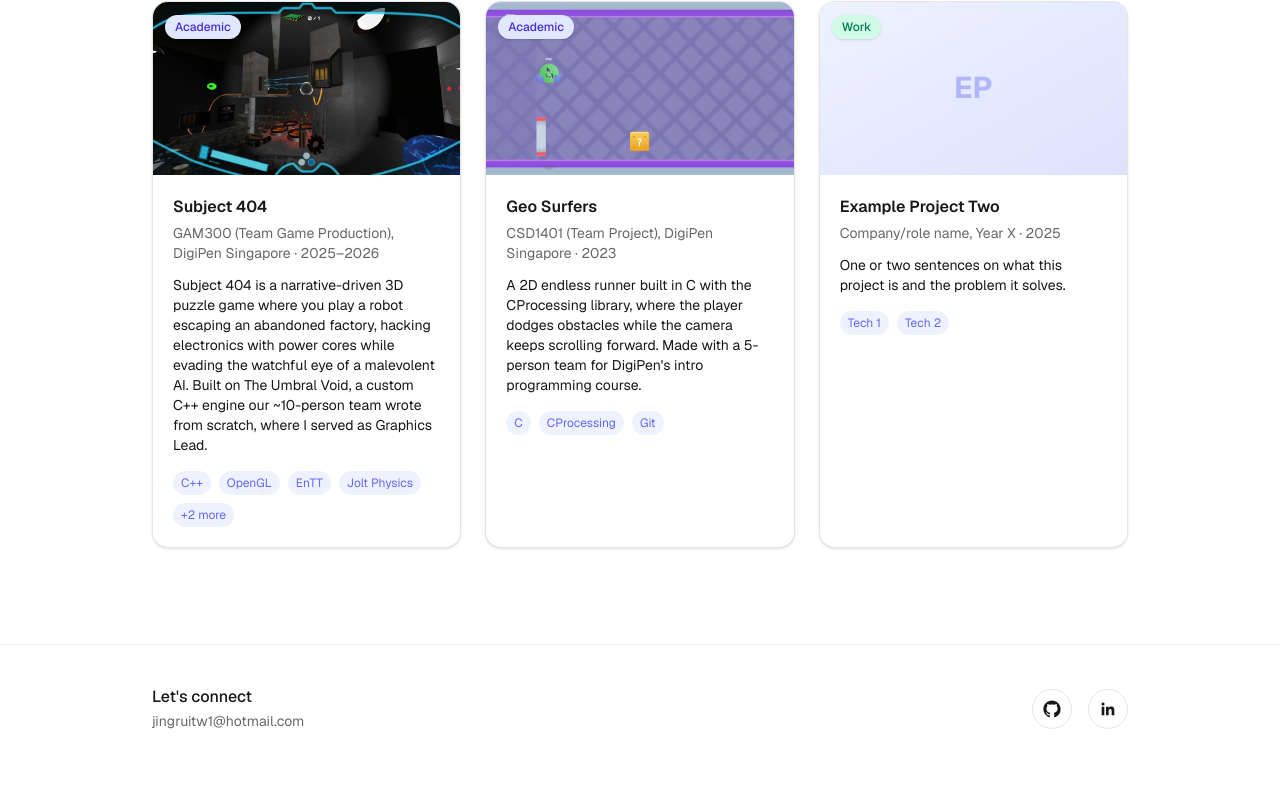
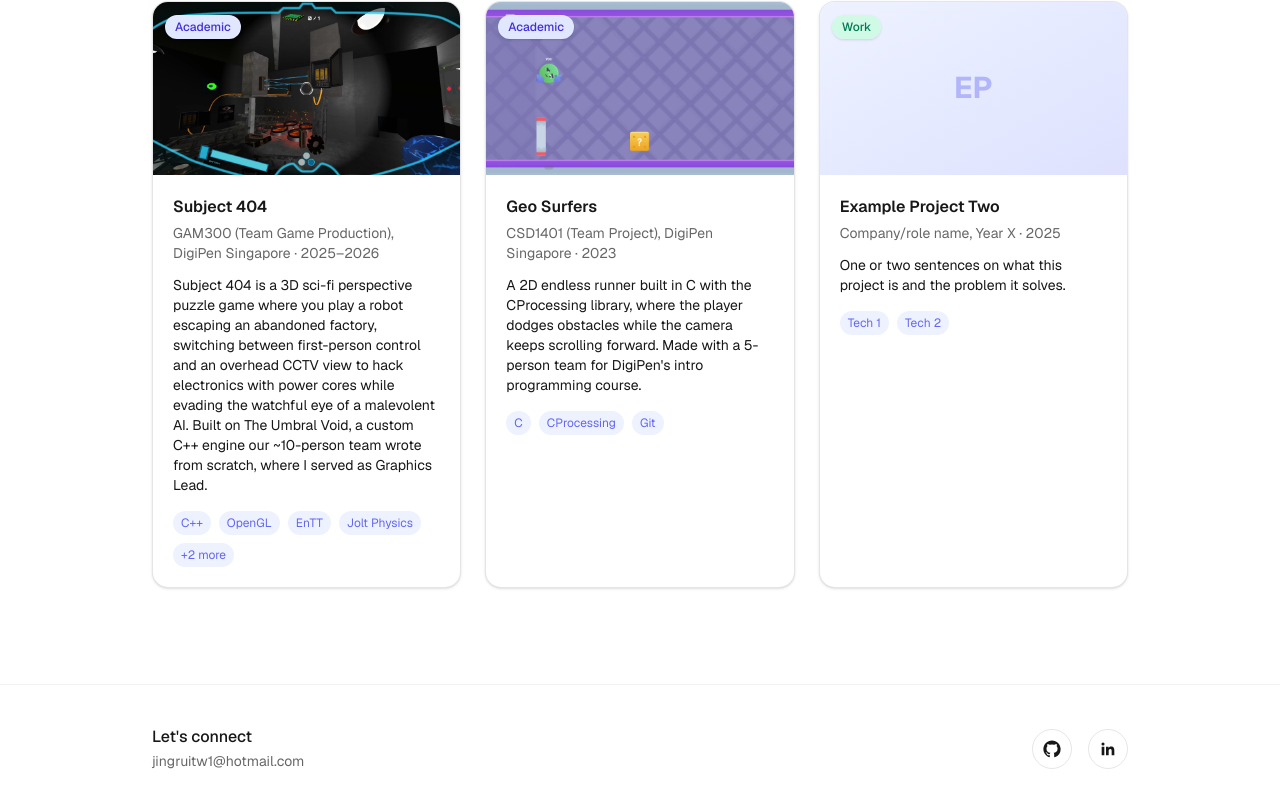
Before and after one commit to JonathanHJR/portfolio, a Next.js app: page / in a window 1280 px wide. Shown: the part 680-1487 px from the top of the page. Before the commit the page ends 1453 px from the top, so only its background shows below. Built offline with nearby package versions, Linux system fonts and the light colour scheme.

Commit message:
Specify Subject 404 as a 3D sci-fi perspective puzzle game

```diff
--- a/src/data/projects.ts
+++ b/src/data/projects.ts
@@ -34,7 +34,7 @@ export const projects: Project[] = [
     course: "GAM300 (Team Game Production), DigiPen Singapore",
     year: "2025–2026",
     summary:
-      "Subject 404 is a narrative-driven 3D puzzle game where you play a robot escaping an abandoned factory, hacking electronics with power cores while evading the watchful eye of a malevolent AI. Built on The Umbral Void, a custom C++ engine our ~10-person team wrote from scratch, where I served as Graphics Lead.",
+      "Subject 404 is a 3D sci-fi perspective puzzle game where you play a robot escaping an abandoned factory, switching between first-person control and an overhead CCTV view to hack electronics with power cores while evading the watchful eye of a malevolent AI. Built on The Umbral Void, a custom C++ engine our ~10-person team wrote from scratch, where I served as Graphics Lead.",
     whatILearned: [
       "Built the engine's rendering pipeline as Graphics Lead: an ECS-based forward/deferred renderer, PBR shaders with image-based lighting (skybox, irradiance, BRDF LUT), and a bloom post-process stack",
       "Wrote the mesh, texture, and shader compilers that turned raw FBX/PNG assets into engine-ready formats, plus the static and skeletal animation system",
```
